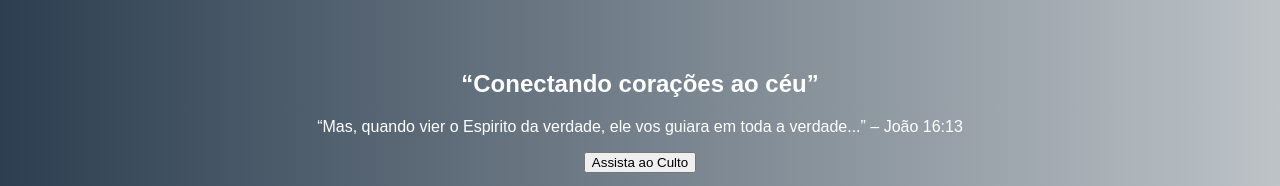
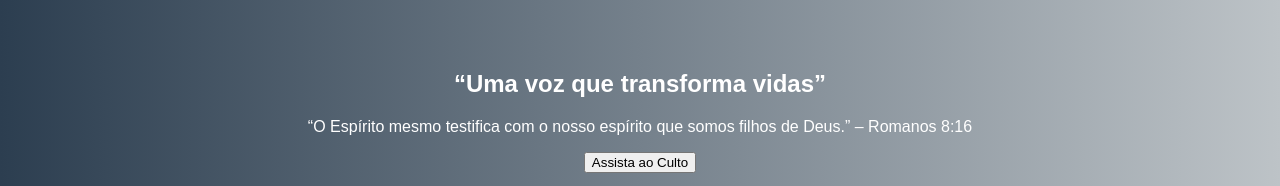
Before and after one commit to essencialsuptec-sudo/igreja-voz-do-espirito, a plain HTML site: page index.html in a window 1280 px wide. Shown: the part 148-334 px from the top of the page. Drawn offline with Linux system fonts and the light colour scheme.

Commit message:
Add files via upload

```diff
--- a/index.html
+++ b/index.html
@@ -29,8 +29,8 @@
     </header>
 
     <div class="banner">
-        <h2>“Conectando corações ao céu”</h2>
-        <p>“Mas, quando vier o Espirito da verdade, ele vos guiara em toda a verdade...” – João 16:13</p>
+        <h2>“Uma voz que transforma vidas”</h2>
+        <p>“O Espírito mesmo testifica com o nosso espírito que somos filhos de Deus.” – Romanos 8:16</p>
         <button onclick="alert('Culto em breve!')">Assista ao Culto</button>
     </div>
 
```
